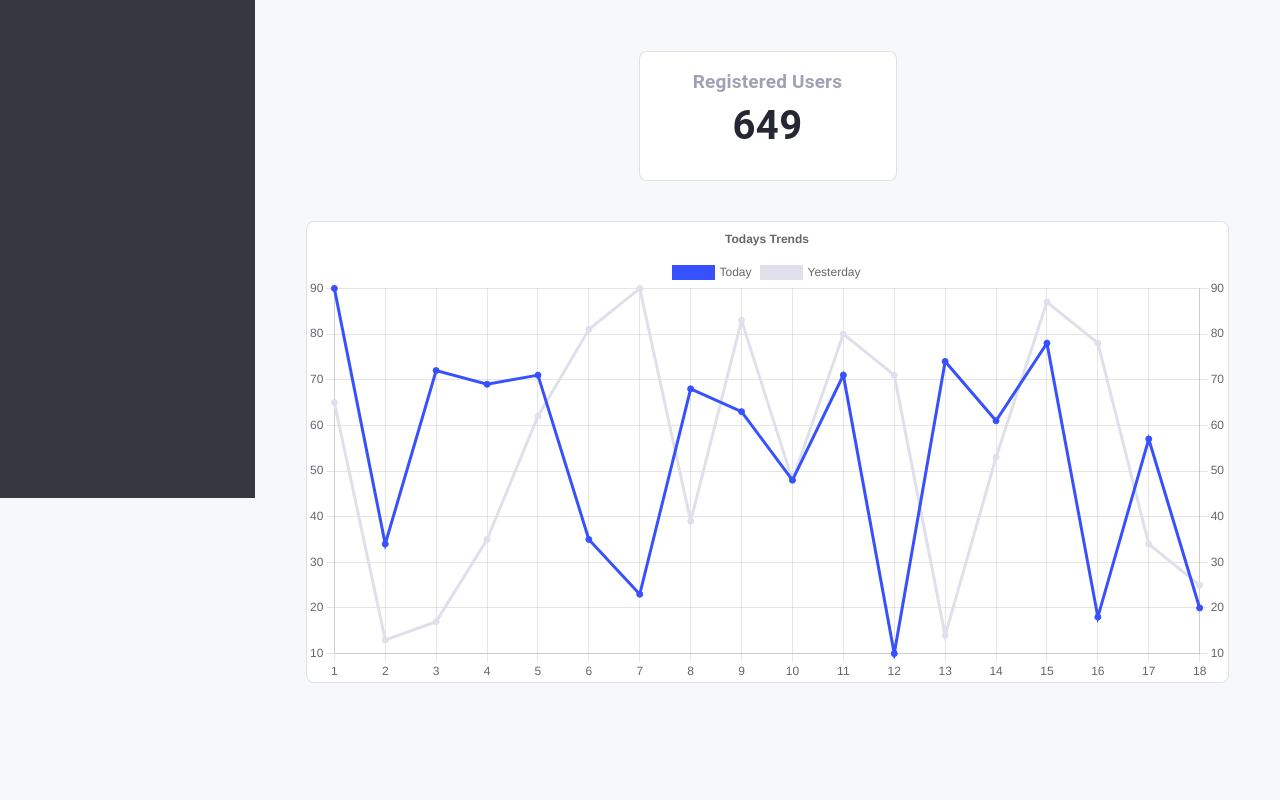
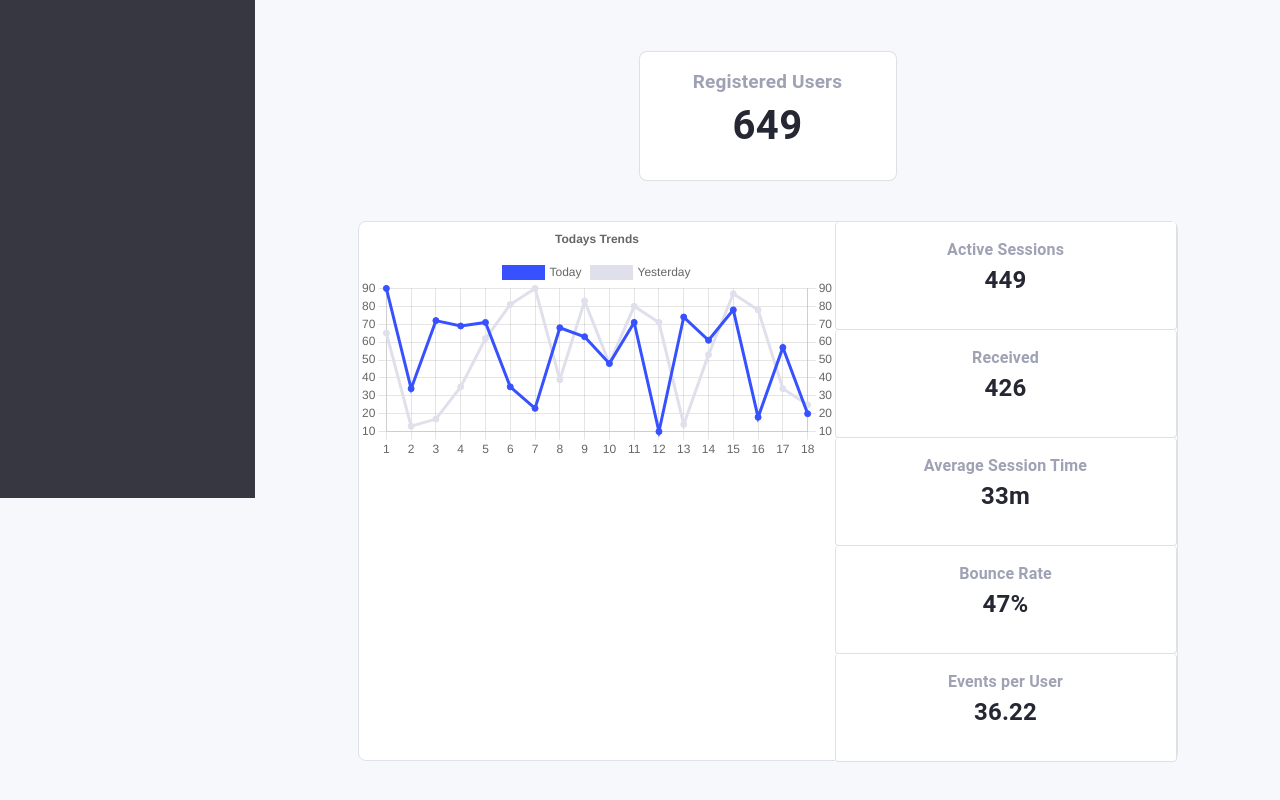
Before and after one commit to er4y-c/B2Metric-Task, a Next.js app: page / in a window 1280 px wide. Shown: the part 302-1102 px from the top of the page. Before the commit the page ends 1025 px from the top, so only its background shows below. Built offline with nearby package versions, Linux system fonts and the light colour scheme.

Commit message:
changed some css

```diff
--- a/pages/Login.js
+++ b/pages/Login.js
@@ -5,6 +5,7 @@ import { string, object } from 'yup';
 import { Box, Button, TextField, IconButton, Typography, InputAdornment } from '@mui/material';
 import Visibility from '@mui/icons-material/Visibility';
 import VisibilityOff from '@mui/icons-material/VisibilityOff';
+import Link from 'next/link';
 
 const Login = () => {
   const {values, handleChange, handleSubmit, handleBlur, errors, isSubmitting, touched} = useFormik({
@@ -38,7 +39,7 @@ const Login = () => {
             borderRadius:'8px'
         }}>
           <Box className="login-logo"
-          sx={{display:'flex',flexDirection:'column',alignItems:'center',justifyContent:'center',mb:'30px',textAlign:'center',mt:'40px'}}>
+            sx={{display:'flex',flexDirection:'column',alignItems:'center',justifyContent:'center',mb:'30px',textAlign:'center',mt:'40px'}}>
           <div
                 className='logo-icon'
                 style={{
@@ -87,7 +88,7 @@ const Login = () => {
             }}
           />
           {errors.Password && touched.Password ? <div>{errors.Password}</div>:null}
-          <Button variant='contained'  sx={{bgcolor:"#3751FF",width:'80%',height:'32px',m:'auto'}} type="submit">Log In</Button>
+          <Button variant='contained'  sx={{bgcolor:"#3751FF",width:'100%',height:'48px',m:'auto'}} type="submit">Log In</Button>
           <Typography sx={{color:'#9FA2B4',fontSize:'14px',fontWeight:'400',mt:'20px',mb:'40px',textAlign:'center'}}>Don't have an account ? <span style={{color:'blue',}}>Signup</span></Typography>
         </form>
         </Box>
--- a/pages/Overview.js
+++ b/pages/Overview.js
@@ -1,7 +1,7 @@
 import { Box, Card, CardContent, CardHeader, Typography } from '@mui/material'
 import React, { useEffect, useState } from 'react'
 import Sidebar from '../components/Sidebar'
-import { cardValues, chartOptions, data } from "../utils/constants"
+import { cardValues, chartOptions, data, chartCards } from "../utils/constants"
 import {
   Chart,
   CategoryScale,
@@ -32,17 +32,16 @@ const Overview = () => {
       <Sidebar category={category} setCategory={setCategory}/>
       <Box sx={{
         display:'flex',
-        //flexDirection:{xs:'column',sm:'column', md:'row'},
         flexWrap:'wrap',
         justifyContent:'space-around',
         m:'auto',
         }}>
           {
             cardValues.map((cards)=>(
-              <Card className="metric-card" key={cards.id} variant='outlined' sx={{width:'258px', textAlign:'center',mt:'58px',borderRadius:'8px'}}>
-                <CardContent className="metric-card-text">
-                    <Typography variant='body1' sx={{color:'#9FA2B4',fontSize:'19px',fontWeight:'700',}}>{cards.title}</Typography>
-                    <Typography variant='body1' sx={{color:'#252733',fontSize:'40px',fontWeight:'700',}}>{cards.value}</Typography>
+              <Card className="metric-card" key={cards.id} variant='outlined' sx={{minWidth:'258px', textAlign:'center',mt:'58px',borderRadius:'8px'}}>
+                <CardContent>
+                    <Typography className="metric-card-text" variant='body1' sx={{color:'#9FA2B4',fontSize:'19px',fontWeight:'700',}}>{cards.title}</Typography>
+                    <Typography className="metric-card-text" variant='body1' sx={{color:'#252733',fontSize:'40px',fontWeight:'700',}}>{cards.value}</Typography>
                 </CardContent>
               </Card>
             ))
@@ -51,13 +50,31 @@ const Overview = () => {
       <Box
         className="overview-chart"
         sx={{
+          display:'flex',
           backgroundColor:'white',
-          width:'90%',
+          justifyContent:'space-between',
+          width:'80%',
+          height:'540px',
           m:' 40px auto',
           border: '1px solid #DFE0EB',
           borderRadius: '8px',
+          position:'relative',
+          pr:'342px',
         }}>
+
           <Line options={chartOptions} data={data}/>
+          <Box sx={{display:'flex',flexDirection:'column',bgcolor:'white',position:'absolute',right:0}}>
+          {
+            chartCards.map((cards)=>(
+              <Card key={cards.id} variant='outlined' sx={{minWidth:'342px',textAlign:'center',borderTop:'none',height:'108px'}}>
+                <CardContent>
+                    <Typography variant='body1' sx={{color:'#9FA2B4',fontSize:'16px',fontWeight:'600',}}>{cards.title}</Typography>
+                    <Typography variant='body1' sx={{color:'#252733',fontSize:'24px',fontWeight:'700',}}>{cards.value}</Typography>
+                </CardContent>
+              </Card>
+            ))
+          }
+          </Box>
       </Box>
     </>
   )
--- a/pages/features/users/UserList.js
+++ b/pages/features/users/UserList.js
@@ -38,7 +38,7 @@ const UserList = () => {
           <TableBody>
             {
               userData.map((user)=>(
-                <TableRow key={user.id}>
+                <TableRow key={user.id} className="table-row">
                   <TableCell style={{display:'flex',alignItems:'center'}}>
                     <Image src={UserImg} width={44} style={{borderRadius:'20px',ml:'21px'}} alt="User pic"/>
                     {user.name}
--- a/pages/index.css
+++ b/pages/index.css
@@ -30,15 +30,20 @@ body{
     text-decoration:none;
     color:#A4A6B3;
 }
-.metric-card:hover, .metric-card p:hover {
+.metric-card:hover{
+    cursor: pointer;
+    border-color: #3751FF;
+}
+.metric-card:hover .metric-card-text {
+    cursor: pointer;
     color: #3751FF;
-    border-color: #3751FF;
 }
 .table-titles {
     color:#9FA2B4;
     font-size:14px;
     font-weight:bold;
 }
-.table-row {
-    background-color: #3751FF;
+.table-row:hover {
+    cursor:'pointer';
+    background-color: rgba(55, 81, 255, 0.04);
 }
--- a/utils/constants.js
+++ b/utils/constants.js
@@ -73,3 +73,31 @@ export const data = {
       },
     ],
 };
+
+export const chartCards = [
+  {
+    id:'1',
+    title:'Active Sessions',
+    value:'449'
+},
+{
+    id:'2',
+    title:'Received',
+    value:'426'
+},
+{
+    id:'3',
+    title:'Average Session Time',
+    value:'33m'
+},
+{
+    id:'4',
+    title:'Bounce Rate',
+    value:'47%'
+},
+{
+  id:'5',
+  title:'Events per User',
+  value:'36.22'
+}
+]
```
